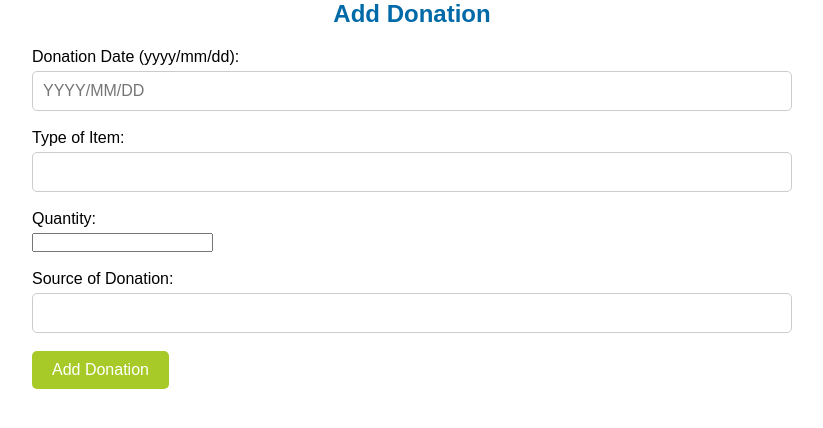
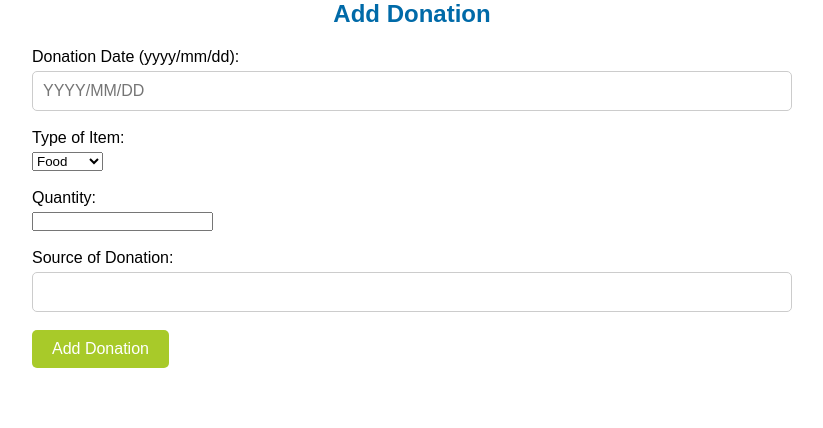
Before and after one commit to karinalarochelle/foodpantry, a PHP site: page /track.php in a window 1280 px wide. Shown: the part 325-753 px from the top of the page, without its empty margins (228-1051 px from the left). Run offline with PHP 8.4, Linux system fonts and the light colour scheme; data that the repository does not hold is empty.

Commit message:
donations done

```diff
--- a/track.php
+++ b/track.php
@@ -113,12 +113,20 @@ if ($source) {
         <h2>Add Donation</h2>
         <label for="donation_date">Donation Date (yyyy/mm/dd):</label>
         <input type="text" id="donation_date" name="donation_date" pattern="\d{4}/\d{2}/\d{2}" placeholder="YYYY/MM/DD" required><br><br>
+
         <label for="type_of_item">Type of Item:</label>
-            <input type="text" id="type_of_item" name="type_of_item" required><br><br>
+        <select id="type_of_item" name="type_of_item" required>
+            <option value="Food">Food</option>
+            <option value="Clothing">Clothing</option>
+            <option value="Other">Other</option>
+        </select><br><br>
+
         <label for="quantity_of_item">Quantity:</label>
         <input type="number" id="quantity_of_item" name="quantity_of_item" required><br><br>
+
         <label for="source_of_donation">Source of Donation:</label>
         <input type="text" id="source_of_donation" name="source_of_donation" required><br><br>
+
         <button type="submit" name="add_donation">Add Donation</button>
 </form>
     </div>
```
Lines whose indentation alone changed are shown as unchanged.
